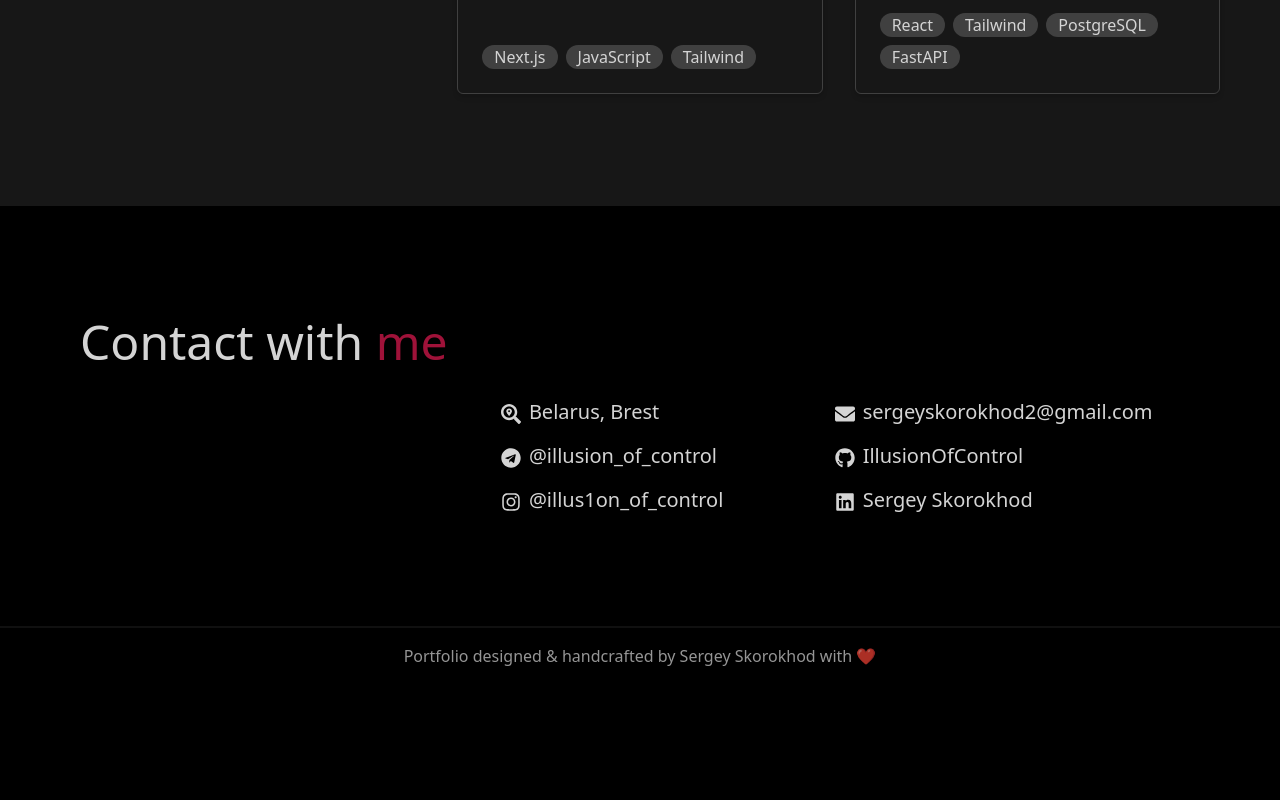
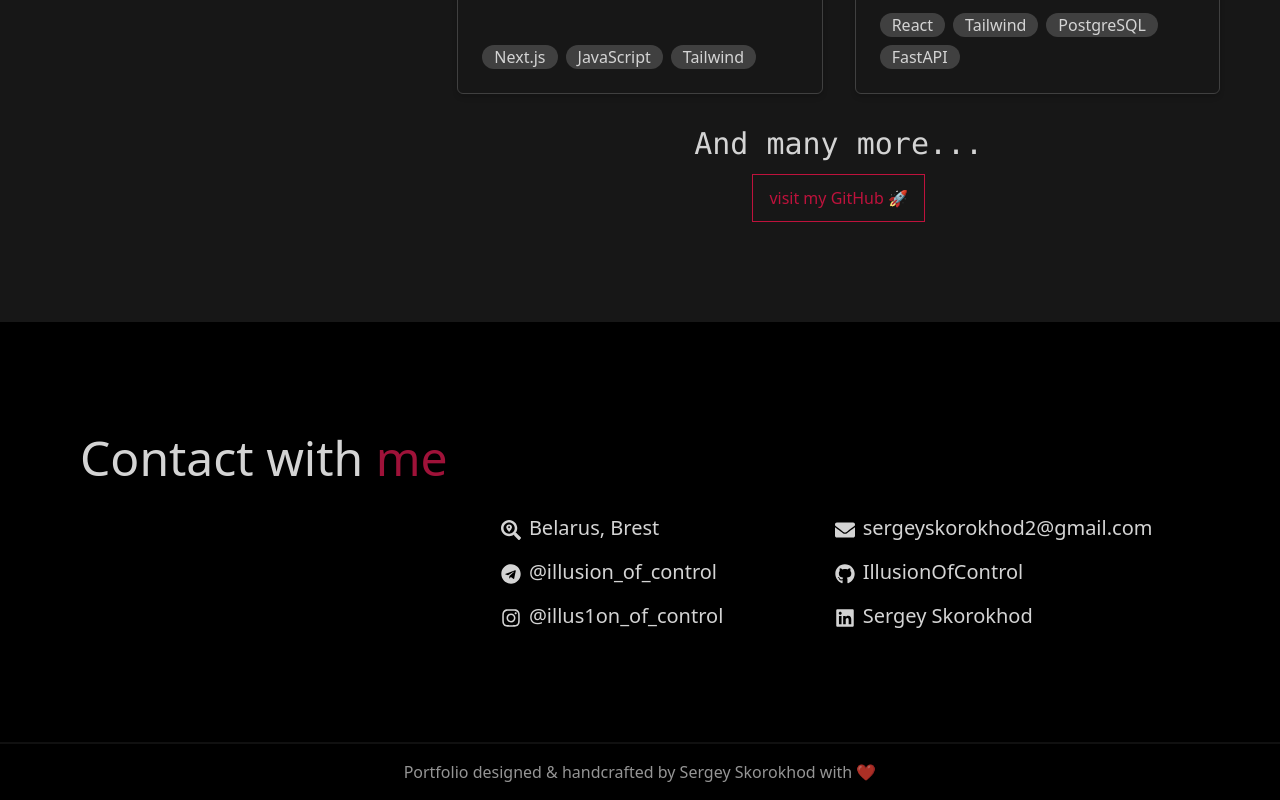
Before and after one commit to IllusionOfControl/personal-page, a Next.js app: page / in a window 1280 px wide. Shown: the part 2796-3596 px from the top of the page. Before the commit the page ends 3480 px from the top, so only its background shows below. Built offline with nearby package versions, Linux system fonts and the light colour scheme.

Commit message:
added github button

```diff
--- a/src/components/Projects/index.js
+++ b/src/components/Projects/index.js
@@ -37,6 +37,15 @@ const Hero = () => {
               </li>
             )
           })}
+
+          <li className="mt-10 xl:mt-0 text-center sm:col-span-2">
+            <h3 className="text-3xl xl:text-3xl pb-6 font-mono">And many more...</h3>
+            <Link
+              className="px-4 py-3 border border-rose-700 text-rose-700 hover:bg-rose-700 hover:text-neutral-300 active:bg-steel-700 transition-colors"
+              href="https://github.com/IllusionOfControl">
+              visit my GitHub 🚀
+            </Link>
+          </li>
         </ul>
       </div>
     </section>
```
